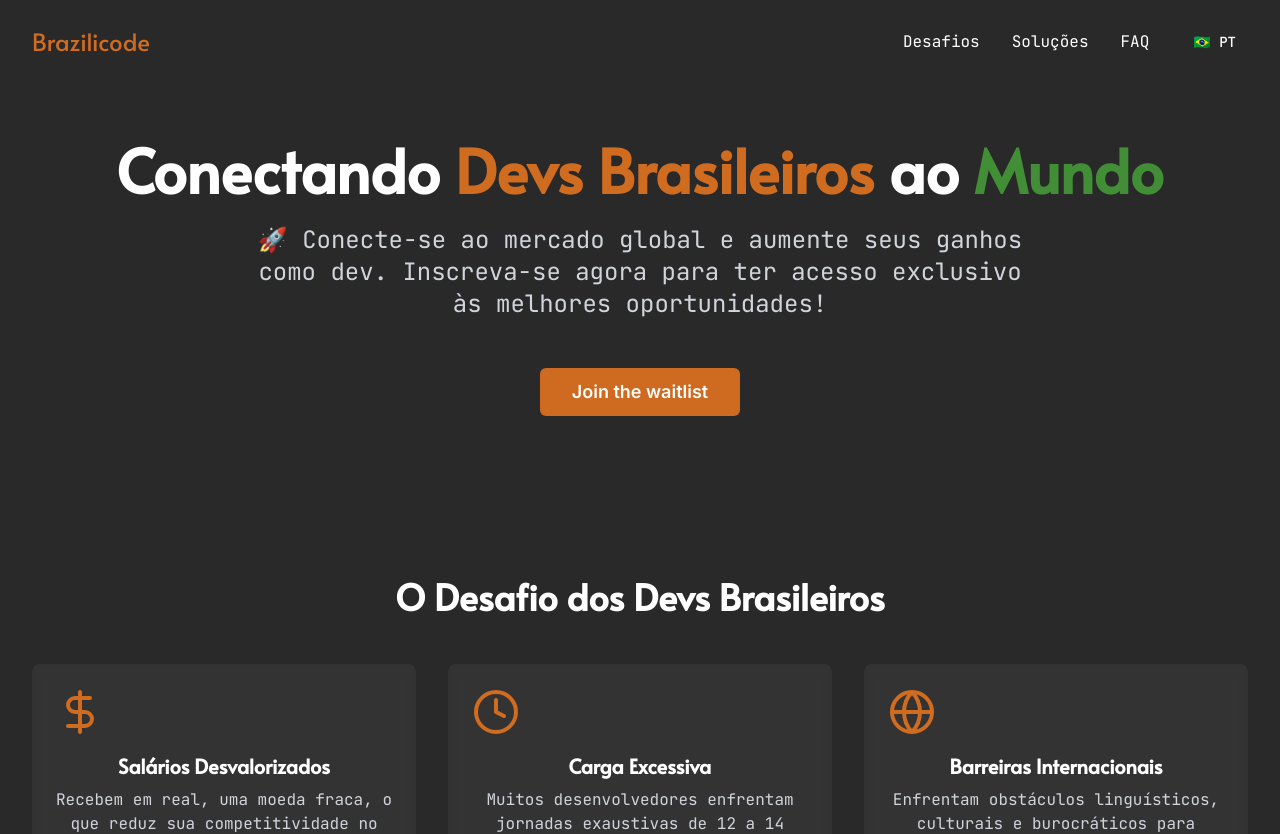
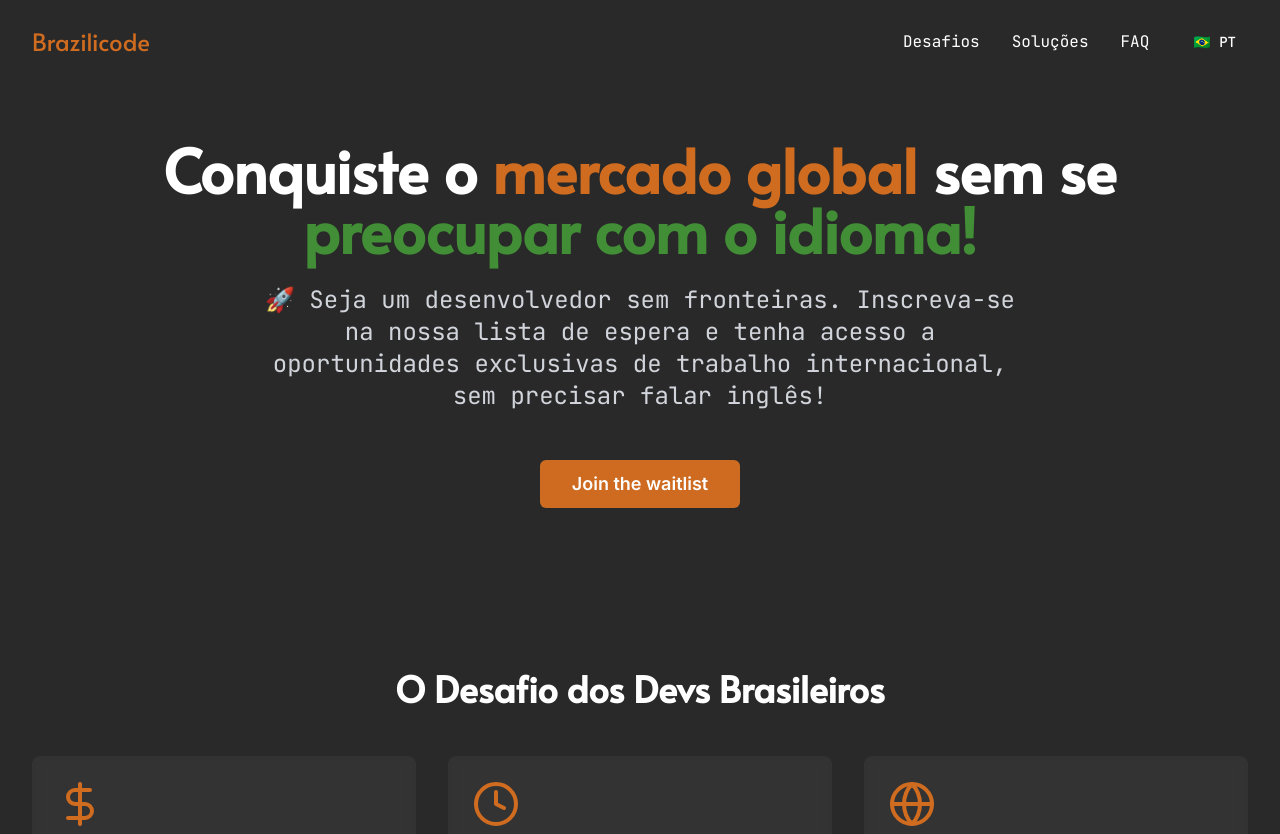
Before and after one commit to Brazilicode/brazilicode-landing-page, a React (Vite) app: page / in a window 1280 px wide. Shown: the top 834 px of the page. Built offline with nearby package versions, Linux system fonts and the light colour scheme.

Commit message:
feat: change text cta

```diff
--- a/src/pages/Index.tsx
+++ b/src/pages/Index.tsx
@@ -79,10 +79,11 @@ const Index = () => {
       <section className="container mx-auto py-20 text-center relative">
         <div className="absolute inset-0 bg-gradient-to-b from-primary/10 to-transparent rounded-3xl blur-3xl -z-10" />
         <h1 className="font-alata text-4xl md:text-6xl font-bold mb-6 animate-fadeIn">
-          Conectando <span className="text-primary">Devs Brasileiros</span> ao <span className="text-secondary">Mundo</span>
+          Conquiste o <span className="text-primary">mercado global</span> sem se <br></br><span className="text-secondary"> preocupar com o idioma!</span>
         </h1>
         <p className="font-mono text-xl md:text-2xl mb-12 text-gray-300 max-w-3xl mx-auto animate-fadeIn">
-        🚀 Conecte-se ao mercado global e aumente seus ganhos como dev. Inscreva-se agora para ter acesso exclusivo às melhores oportunidades!
+        🚀 Seja um desenvolvedor sem fronteiras. Inscreva-se na nossa lista de espera e tenha acesso a oportunidades exclusivas de trabalho internacional,
+        sem precisar falar inglês!
       </p>
 
 
```
